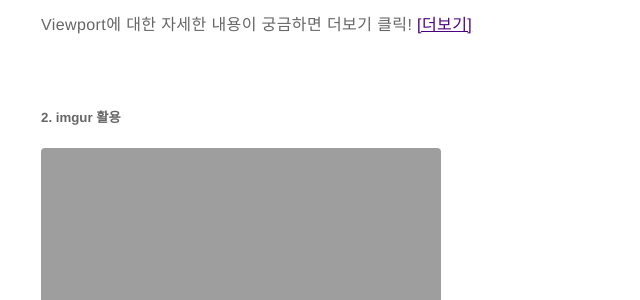
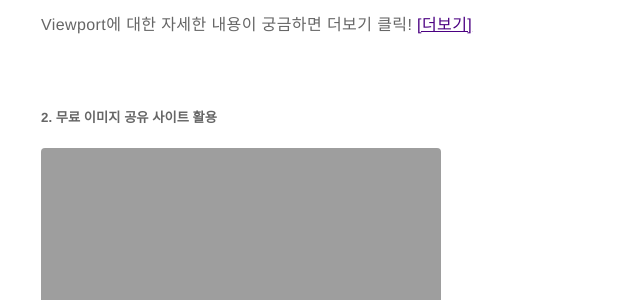
Before and after one commit to banjag954/banjag954.github.io, a Jekyll site: the page built from _posts/2018-07-21-(Project)making-mailForm.markdown, in a window 1280 px wide and 900 px high, scrolled down 4444 px. Shown: the part 150-450 px from the top of the window, without its empty margins (319-959 px from the left). Built offline with Jekyll 4.4.1, drawn with Linux system fonts in a browser that asks for light colours; comment, search, counter and statistics services are not loaded.

Commit message:
post_upadate_07-edit

```diff
--- a/_posts/2018-07-21-(Project)making-mailForm.markdown
+++ b/_posts/2018-07-21-(Project)making-mailForm.markdown
@@ -179,7 +179,7 @@ Viewport에 대한 자세한 내용이 궁금하면 더보기 클릭! [[더보
 
 <br />
 
-##### 2. imgur 활용
+##### 2. 무료 이미지 공유 사이트 활용
 
 ![mailForm_image]({{ site.url }}/assets/images/imgur_01.png)
 
@@ -201,5 +201,3 @@ __imgur__ 라는 무료 이미지 공유 사이트를 이용할 것이다.<br />
 ![mailForm_image]({{ site.url }}/assets/images/imgur_02.png)
 
 추가적으로 imgur는 이미지'만' 관리하기도 가능하니 이런 여러가지 서비스들을 유용하게 사용하도록 하자.
-
----
```
